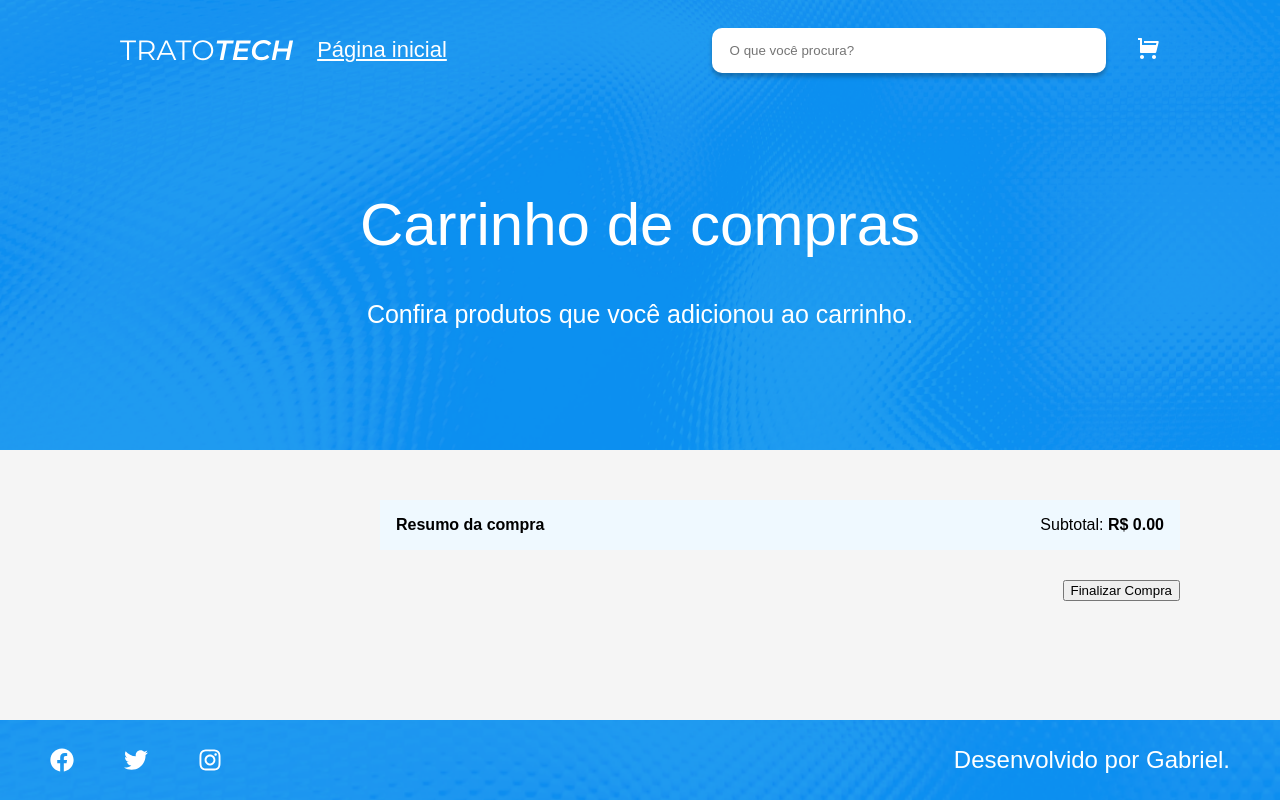
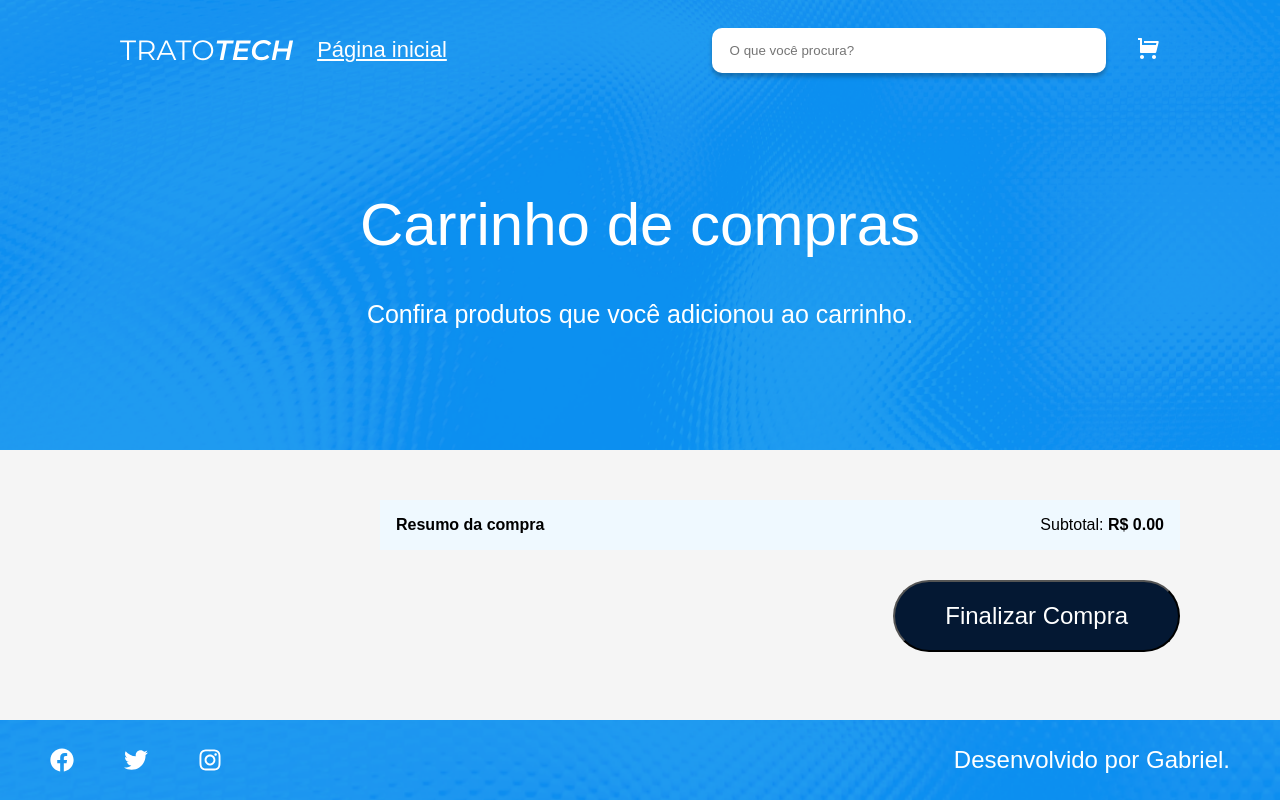
Before and after one commit to GabrielVeroneze/trato-tech-redux-immer, a React (Vite) app: page /carrinho in a window 1280 px wide. Built offline with nearby package versions, Linux system fonts and the light colour scheme.

Commit message:
♻️ refactor: substitui botão padrão pelo componente `Button`

```diff
--- a/src/pages/Carrinho/index.tsx
+++ b/src/pages/Carrinho/index.tsx
@@ -4,6 +4,7 @@ import { RootState } from '@/store'
 import { ProdutoCarrinho } from '@/types/ProdutoCarrinho'
 import Header from '@/components/Header'
 import Item from '@/components/Item'
+import Button from '@/components/Button'
 import styles from './Carrinho.module.scss'
 
 const Carrinho = () => {
@@ -49,12 +50,9 @@ const Carrinho = () => {
                         Subtotal: <strong>R$ {total.toFixed(2)}</strong>
                     </span>
                 </div>
-                <button
-                    className={styles.finalizar}
-                    onClick={() => dispatch(resetarCarrinho())}
-                >
+                <Button onClick={() => dispatch(resetarCarrinho())}>
                     Finalizar Compra
-                </button>
+                </Button>
             </div>
         </div>
     )
```
